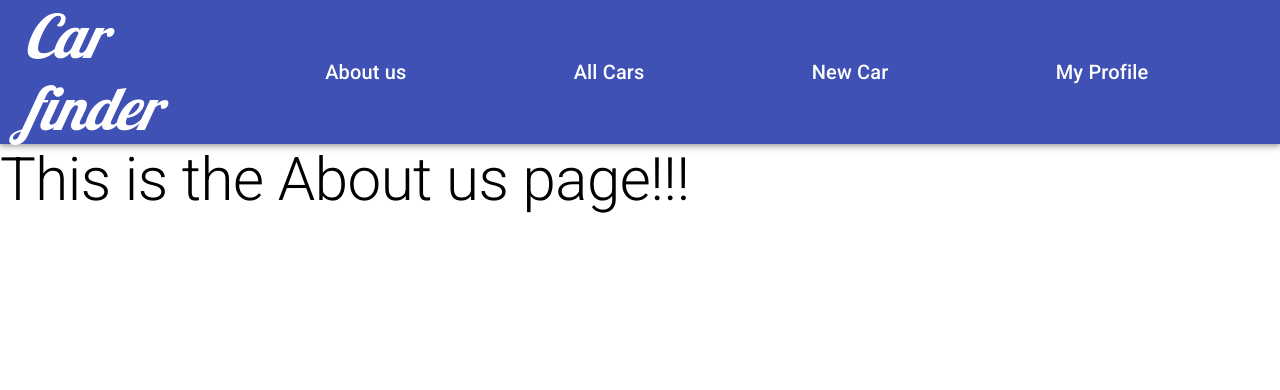
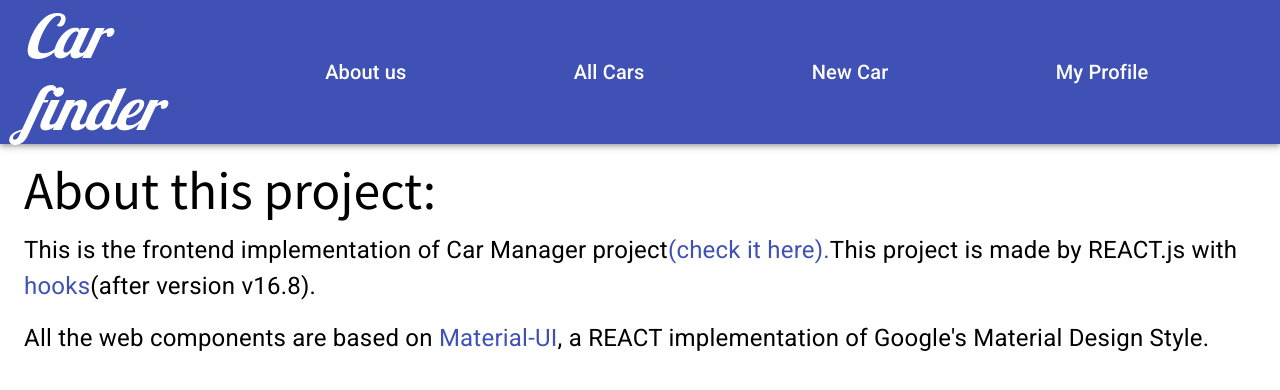
Before and after one commit to Yifei-G/car_finder, a React (Create React App) app: page /about in a window 1280 px wide. Shown: the top 390 px of the page. Built offline with nearby package versions, Linux system fonts and the light colour scheme.

Commit message:
added About page
Added about us page to explain what is this project about.

Changed the Navbar menu to sticky in order to fix it's position

```diff
--- a/src/Components/About.js
+++ b/src/Components/About.js
@@ -1,11 +1,36 @@
 import Typography from '@material-ui/core/Typography';
+import { Container } from '@material-ui/core';
+import Link from '@material-ui/core/Link';
+import {aboutTitle, aboutText} from '../Style/aboutStyle.js';
 
 export default function About(){
+    const titleStyle = aboutTitle();
+    const textStyle = aboutText();
     return(
         <>
-            <Typography variant="h2">
-                This is the About us page!!!
+        <Container>
+            <Typography variant="h3" className={titleStyle.h3}>
+                About this project:
             </Typography>
+            <Typography className={textStyle.root} paragraph>
+                This is the frontend implementation of
+                Car Manager project
+                <Link href="https://github.com/Yifei-G/car_manager" target="_blank" rel="noopener" >
+                    (check it here).
+                </Link>
+
+                This project is made by REACT.js with <Link href="https://reactjs.org/docs/hooks-intro.html" target="_blank" rel="noopener">
+                    hooks
+                </Link>
+                (after version v16.8).
+
+            </Typography>
+
+            <Typography className={textStyle.root}>
+            All the web components are based on <Link href='https://material-ui.com/getting-started/installation/' target="_blank" rel="noopener">Material-UI</Link>, a REACT implementation of Google's Material Design Style.
+            </Typography>
+        </Container>
+
         </>
     );
 }
--- a/src/Components/navMenu.js
+++ b/src/Components/navMenu.js
@@ -13,7 +13,7 @@ export default function NavMenu(){
 
     return(
         <>
-        <AppBar position="static">
+        <AppBar position="sticky">
             <Toolbar variant="dense">
                 <Typography variant="h2" className={appTitleStyle.h2}>
                         Car finder
--- /dev/null
+++ b/src/Style/aboutStyle.js
@@ -0,0 +1,17 @@
+import { makeStyles } from '@material-ui/core/styles';
+
+const aboutTitle = makeStyles({
+    h3:{
+        fontFamily:'Noto Sans TC',
+        margin:'1rem 0',
+    }
+});
+
+const aboutText = makeStyles({
+    root:{
+        fontSize:'1.5rem',
+    }
+})
+
+
+export{aboutTitle, aboutText}
--- a/src/Style/carListSyle.js
+++ b/src/Style/carListSyle.js
@@ -25,5 +25,4 @@ import { makeStyles } from '@material-ui/core/styles';
         }
     });
 
-
 export{carContiner, carCardStyle};
```
Also changed, not shown: 1 other file (tests, documents, lock files or other folders).
